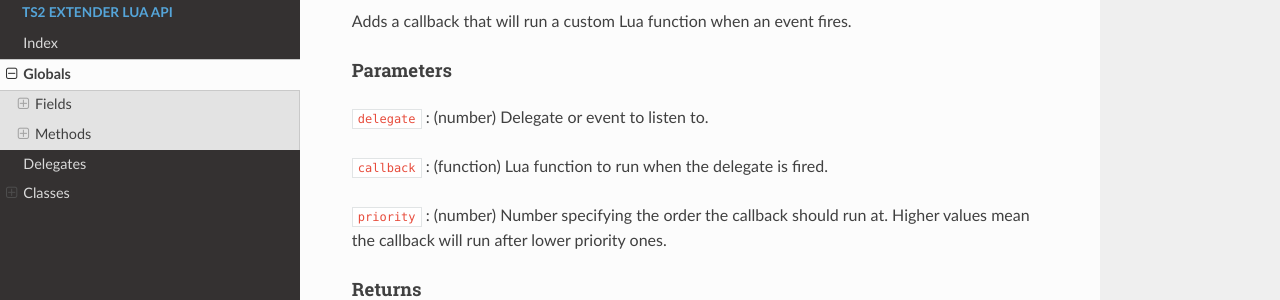
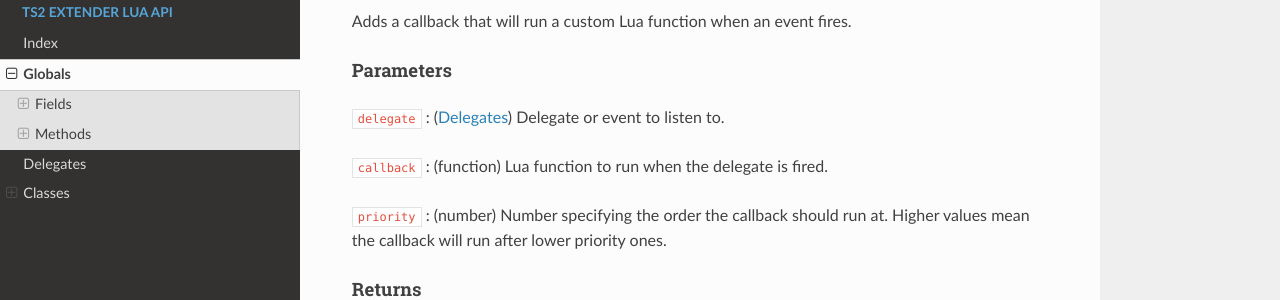
Before and after one commit to LazyDuchess/TS2-Extender-Docs, an MkDocs documentation site: the page built from docs/extenderapi/Globals.md, in a window 1280 px wide and 900 px high, scrolled down 3709 px. Shown: the part 150-450 px from the top of the window. Built offline with MkDocs 1.6.1, drawn with Linux system fonts in a browser that asks for light colours; nearby versions of some CDN libraries.

Commit message:
fix hyperlink

```diff
--- a/docs/extenderapi/Globals.md
+++ b/docs/extenderapi/Globals.md
@@ -175,7 +175,7 @@ Adds a callback that will run a custom Lua function when an event fires.
 #### Parameters
 
 `delegate`
-: (number) Delegate or event to listen to.
+: ([Delegates](Delegates.md)) Delegate or event to listen to.
 
 `callback`
 : (function) Lua function to run when the delegate is fired.
```
Also changed, not shown: docs/extenderapi/Delegates.md (+1 -1 lines).
